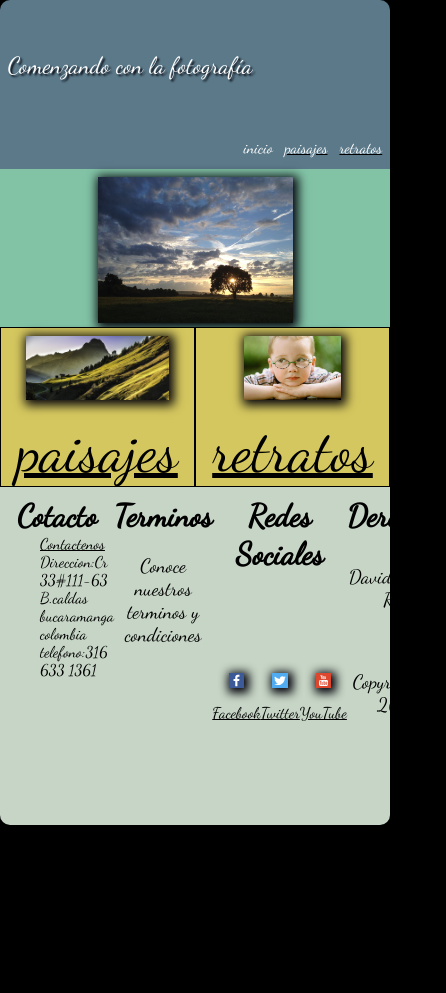
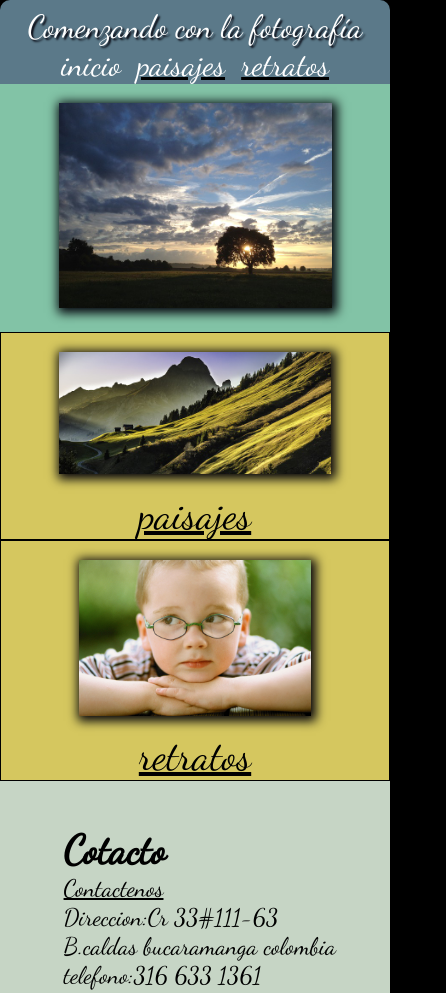
Before and after one commit to davidfabianroa/CSS-y-Dise-o-Web-Responsive_david_roa, a plain HTML site: page index.html in a window 390 px wide. Shown: the top 993 px of the page, 446 px wide, since content can reach past the window. Before the commit the page ends 844 px from the top, so only its background shows below. Drawn offline with Linux system fonts and the light colour scheme.

Commit message:
version movil
se creo la version adaptativa
a 900px como breakpoint

```diff
--- a/css3/estilos.css
+++ b/css3/estilos.css
@@ -17,34 +17,44 @@ body
 img
 {
 	box-shadow: 2px 2px 10px 3px #02010a;
+	margin: 2vmin;
 }
 header
 {
-	width: 100%;
-	height: 20vh;
+	width: 900px;
+	height: auto;
 	background-color: #5b7989;
 	border-radius:  10px 10px 0 0;
    	margin: 0 auto;
+	display: flex;
+	justify-content: space-between;
+	align-items:  center;
+	flex-wrap: wrap;
+
 }
 
 .titulo
 {
-	float: left;
-	margin-top: 6vh;
+
+
 	margin-left: 2vw;
+	margin-top: 1%;
+	margin-bottom: 1%;
 	color: white;
-	font-size: 6vmin;
+	font-size: 7vmin;
 	text-shadow: 2px 2px 2px #02010a;
 
 }
 
 #menu_principal
 {
-	float: right;
+
+
+	word-spacing: 2vw;
+	font-size: 3vmin;
 	margin-right: 2vw;
-	word-spacing: 2vw;
-	font-size: 4vmin;
-	margin-top: 7vh;
+
+
 
 }
 
@@ -57,15 +67,15 @@ header
 	}
 #contenedor
 {
-	width: 100%;
-	height: 100%;
+	width: 900px;
+	height: auto;
 	margin: 0 auto;
 
 }
 
 	article
 	{
-		box-sizing: border-box;
+		box-sizing:border-box;
 		float:left;
 		height: 100%;
 		text-align: center;
@@ -73,10 +83,7 @@ header
 
 
 	}
-	img
-	{
-		margin-top: 2vmin
-	}
+
 
 	#paraiso
 	{
@@ -100,16 +107,18 @@ header
 		#contenedor a
 		{
 			color: black;
-		font-size: 15vmin;
+			font-size: 7vmin;
 		}
 			[alt=retratos]
 		{
 			width: 50%;
 			transition-property: box-shadow, border, transform;
 			transition-duration: 2s;
+
 			}
 			[alt=retratos]:hover
 			{
+
 				box-shadow: 2px 2px 7px 8px #82c3a6;
 				border: 2px solid;
 				transform: translate(20px, -5px);
@@ -121,12 +130,14 @@ header
 			width: 74%;
 			transition-property: box-shadow, border, transform;
 			transition-duration: 2s;
+
 		}
 			[alt=paisajes]:hover
 			{
 				transform: rotate(10deg);
 				box-shadow: 2px 2px 5px 5px #82c3a6;
 				border: 2px solid;
+
 			}
 		[alt=paraiso]
 		{
@@ -135,65 +146,181 @@ header
 	footer
 	{
 		width: 100%;
-		height: 40vh;
+		height: auto;
 		background-color: #C6d5c5;
 		border-radius:  0px 0px 10px 10px;
 		float: left;
 	}
 		.pie
 		{
+
+			text-align: center;
 			display: flex;
-			text-align: center;
-			margin-top: 10px;
-			height: 90%;
+			flex-direction: row;
+			align-items: stretch;
+			justify-content: space-between;
 
 		}
 			.columna
 			{
-				flex:1;
+
+				flex: 1 1;
+
 			}
 
 
-		ul
+		#contacto
 		{
-			list-style: none;
-			height: 25vh;
 			text-align: left;
-			font-size: 4vmin;
+			margin-left: 3%;
+			height: auto;
+			width: 90%;
 			display: flex;
 			flex-direction: column;
 
+
 		}
-		footer #enlace_pie, .redes figcaption,  #Copyright
+		footer #enlace_pie, .redes figcaption,  #Copyright, p
 {
-			text-decoration: none;
-			font-size: 4vmin;
+
+	font-size: 3vmin;
 
 }
 h2
 {
-			font-size: 8vmin;
+	font-size: 5vmin;
+	margin-top: 10px;
 }
-p
-{
-	font-size: 5vmin;
+
+
+#contenedor_redes
+{	margin: 0;
+	display: flex;
+	align-items: center;
+	justify-content:space-around;
 }
 	[src$="svg"]
 	{
 		height: 4vw;
 	}
-#contenedor_redes
-{
-	height: 25vh;
-	display: flex;
-	align-items: center;
-	justify-content:space-around
-}
 #Copyright
 {
-	height: 25vh;
 	display: flex;
 	flex-direction: column;
 	justify-content:space-around;
+	height: auto;
+	margin-top: 5%;
+	width: 100%;
+
 
 }
+@media screen and (max-width: 900px)
+{
+	header
+	{
+		width: 100%
+	}
+	.titulo
+	{
+		width: 100%;
+		text-align: center;
+		margin: auto;
+		padding-top: 2%;
+		font-size: 200%
+
+
+	}
+	#menu_principal
+	{
+		width: 100%;
+		margin: auto;
+		text-align: center;
+		font-size: 200%
+
+
+	}
+	#contenedor
+	{
+		width: 100%;
+
+	}
+	#paisajes
+	{
+		width: 100%;
+
+
+	}
+	#retratos
+	{
+		width: 100%
+	}
+	[alt=paraiso]
+	{
+		width: 70%;
+		margin: 5%;
+
+	}
+	[alt=paisajes]
+	{
+		width: 70%;
+		margin-top: 5%;
+
+	}
+	[alt=retratos]
+	{
+		width: 60%;
+		margin-top: 5%;
+	}
+
+
+	.pie
+	{
+	display: flex;
+	flex-direction: column;
+	text-align: left;
+	margin-left: 10%;
+
+	}
+	.columna
+	{
+		margin-top: 10%;
+		margin-left: 7%;
+		margin-bottom: 10%;
+	}
+	#contacto
+	{
+		margin: 0;
+	}
+	#contenedor_redes
+	{
+		display: flex;
+		flex-direction: column;
+		align-items: flex-start;
+		margin: 0;
+	}
+h2
+	{
+		font-size: 250%;
+	}
+footer p
+	{
+		font-size: 150%;
+	}
+footer #enlace_pie, #Copyright
+	{
+		font-size: 100%;
+	}
+.redes figcaption
+	{
+		font-size: 100%;
+
+	}
+	[src$="svg"]
+	{
+		height: 20vw;
+	}
+	.cuerpo figcaption
+	{
+		font-size: 150%
+	}
+}
--- a/index.html
+++ b/index.html
@@ -26,13 +26,15 @@
 					</figure>
 				</article>
 				<article id="paisajes">
-					<a href="paisajes/paisajes.html"><figure >
+					<a href="paisajes/paisajes.html">
+					<figure class="cuerpo" >
 						<img src="imagenes/imagen2.jpg" alt="paisajes">
 						<figcaption>paisajes</figcaption>
 					</figure></a>
 				</article>
 				<article id="retratos">
-					<a href="retratos/retratos.html"><figure >
+					<a href="retratos/retratos.html">
+					<figure class="cuerpo" >
 						<img src="imagenes/imagen3.jpg" alt="retratos">
 						<figcaption>retratos</figcaption>
 					</figure></a>
@@ -41,11 +43,11 @@
 			<footer>
 				<div class="pie">
 					<div class="columna 1"><h2>Cotacto</h2>
-						<ul>
-							<ins><li><a id="enlace_pie" href="davidbethel2012@hotmail.com" >Contactenos</a></li></ins>
-							<li>Direccion:Cr 33#111-63 B.caldas bucaramanga colombia</li>
-							<li>telefono:316 633 1361</li>
-						</ul>
+						<div id="contacto">
+							<p><a id="enlace_pie" href="davidbethel2012@hotmail.com" >Contactenos</a></p>
+							<p>Direccion:Cr 33#111-63 B.caldas bucaramanga colombia</p>
+							<p>telefono:316 633 1361</p>
+						</div>
 					</div>
 					<div class="columna 2"><h2>Terminos</h2><br>
 						<p>Conoce nuestros terminos y condiciones</p>
```
Lines whose indentation alone changed are shown as unchanged.
